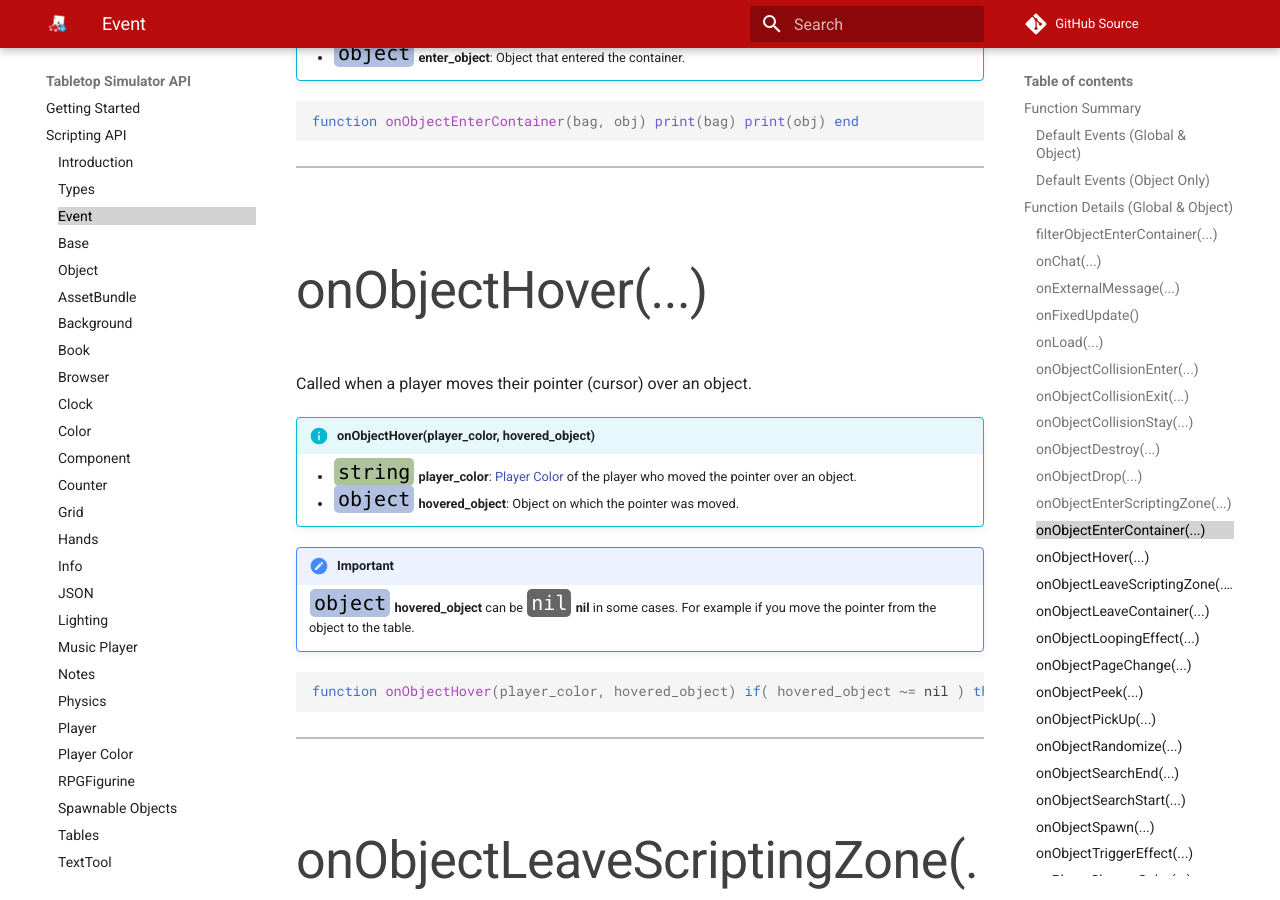
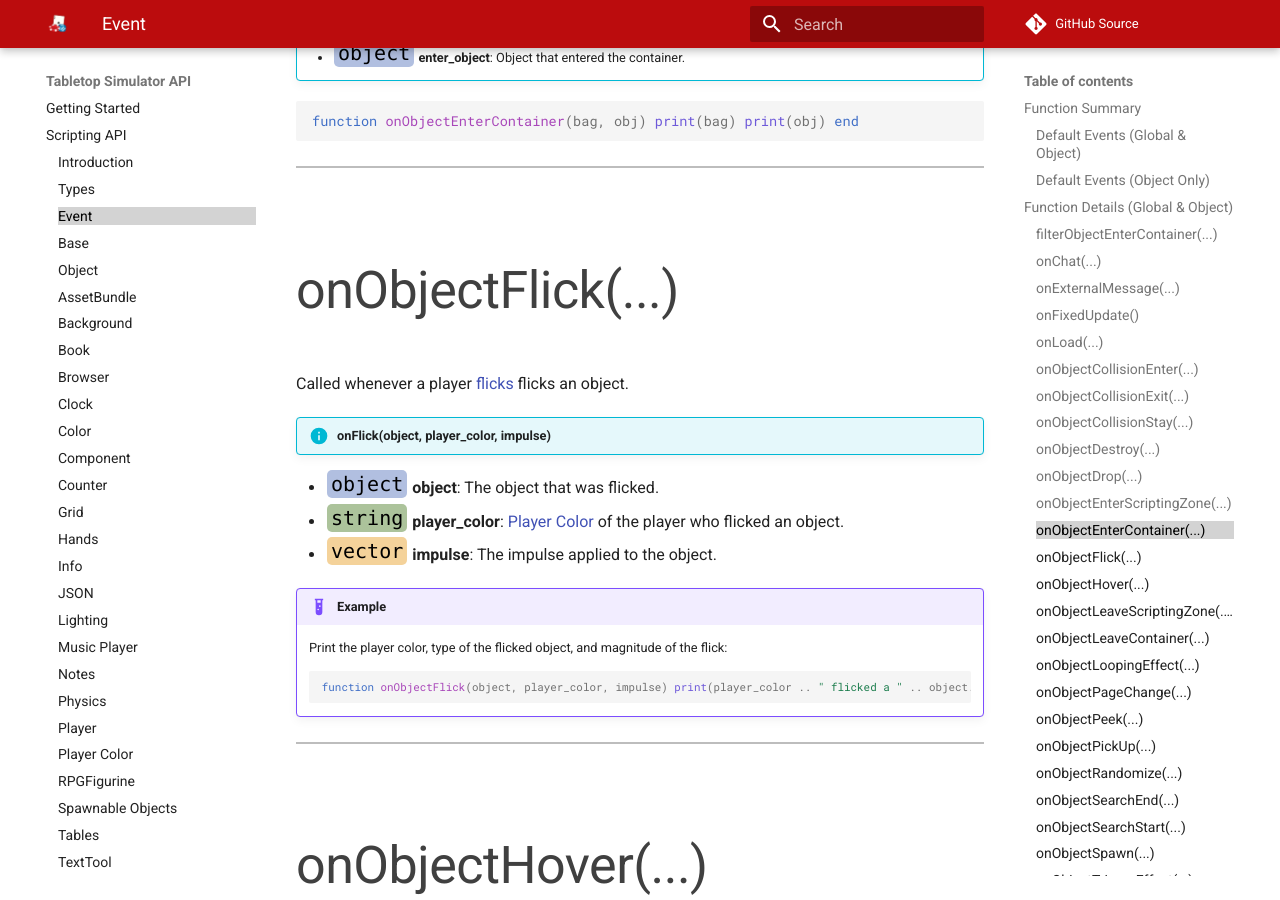
Before and after one commit to Berserk-Games/Tabletop-Simulator-API, an MkDocs documentation site: the page built from docs/event.md, in a window 1280 px wide and 900 px high, scrolled down 11019 px. Built offline with MkDocs 1.6.1 and Material for MkDocs 9.7.7, drawn with Linux system fonts in a browser that asks for light colours; comment, search, counter and statistics services are not loaded; some of the changed text lies outside the part shown.

Commit message:
Properly documented onFlick and onObjectFlick events.

````diff
--- a/docs/event.md
+++ b/docs/event.md
@@ -21,7 +21,7 @@ onObjectDestroy([<span class="tag obj"></span>](types.md)&nbsp;dying_object) | C
 onObjectDrop([<span class="tag str"></span>](types.md)&nbsp;player_color, [<span class="tag obj"></span>](types.md)&nbsp;dropped_object) | Called whenever any object is dropped by a player. | [<span class="i"></span>](#onobjectdrop)
 onObjectEnterScriptingZone([<span class="tag obj"></span>](types.md)&nbsp;zone, [<span class="tag obj"></span>](types.md)&nbsp;enter_object) | Called when any object enters any scripting zone. | [<span class="i"></span>](#onobjectenterscriptingzone)
 onObjectEnterContainer([<span class="tag obj"></span>](types.md)&nbsp;container, [<span class="tag obj"></span>](types.md)&nbsp;enter_object) | Called when any object enters any container. Includes decks | [<span class="i"></span>](#onobjectentercontainer)
-onObjectFlick([<span class="tag obj"></span>](types.md)&nbsp;hovered_object, [<span class="tag str"></span>](types.md)&nbsp;player_color, [<span class="tag flo"></span>](types.md)&nbsp;force) | Called when a player flicks an object. | [<span class="i"></span>](#onobjectflick)
+onObjectFlick([<span class="tag obj"></span>](types.md)&nbsp;object, [<span class="tag str"></span>](types.md)&nbsp;player_color, [<span class="tag vec"></span>](types.md)&nbsp;impulse) | Called when a player flicks an object. | [<span class="i"></span>](#onobjectflick)
 onObjectHover([<span class="tag str"></span>](types.md)&nbsp;player_color, [<span class="tag obj"></span>](types.md)&nbsp;hovered_object) | Called when a player moves their pointer (cursor) over an object. | [<span class="i"></span>](#onobjecthover)
 onObjectLeaveScriptingZone([<span class="tag obj"></span>](types.md)&nbsp;zone, [<span class="tag obj"></span>](types.md)&nbsp;enter_object) | Called when any object leaves any scripting zone. | [<span class="i"></span>](#onobjectleavescriptingzone)
 onObjectLeaveContainer([<span class="tag obj"></span>](types.md)&nbsp;container, [<span class="tag obj"></span>](types.md)&nbsp;leave_object) | Called when any object leaves any container. | [<span class="i"></span>](#onobjectleavecontainer)
@@ -65,7 +65,7 @@ onCollisionExit([<span class="tag tab"></span>](types.md)&nbsp;collision_info) |
 onCollisionStay([<span class="tag tab"></span>](types.md)&nbsp;collision_info) | Called **every frame** that an Object is colliding with the Object this function is on. | [<span class="i"></span>](#oncollisionstay)
 onDestroy() | Called when an Object it is on is destroyed. | [<span class="i"></span>](#ondestroy)
 onDrop([<span class="tag str"></span>](types.md)&nbsp;player_color) | Called when a player releases an Object after picking it up. | [<span class="i"></span>](#ondrop)
-onFlick([<span class="tag str"></span>](types.md)&nbsp;player_color, [<span class="tag flo"></span>](types.md)&nbsp;force) | Called when a player flicks the object. | [<span class="i"></span>](#onflick)
+onFlick([<span class="tag str"></span>](types.md)&nbsp;player_color, [<span class="tag vec"></span>](types.md)&nbsp;impulse) | Called when a player flicks the object. | [<span class="i"></span>](#onflick)
 onHover([<span class="tag str"></span>](types.md)&nbsp;player_color) | Called when a player moves their pointer (cursor) over an object. | [<span class="i"></span>](#onhover)
 onNumberTyped([<span class="tag str"></span>](types.md)&nbsp;player_color, [<span class="tag int"></span>](types.md)&nbsp;number_typed) | Called when a Player types a number over the container. |
 onPageChange() | Called when a Custom PDF page is changed. | [<span class="i"></span>](#onpagechange)
@@ -341,6 +341,25 @@ function onObjectEnterContainer(bag, obj)
 	print(obj)
 end
 ```
+
+---
+
+###onObjectFlick(...)
+
+Called whenever a player [flicks](https://kb.tabletopsimulator.com/game-tools/flick-tool/) flicks an object.
+
+!!!info "onFlick(object, player_color, impulse)"
+* [<span class="tag obj"></span>](types.md)&nbsp;**object**: The object that was flicked.
+* [<span class="tag str"></span>](types.md)&nbsp;**player_color**: [Player Color](player-color.md) of the player who flicked an object.
+* [<span class="tag vec"></span>](types.md)&nbsp;**impulse**: The impulse applied to the object.
+
+!!!example
+	Print the player color, type of the flicked object, and magnitude of the flick:
+	``` Lua
+	function onObjectFlick(object, player_color, impulse)
+		print(player_color .. " flicked a " .. object.type ..  " with impulse " .. impulse:magnitude())
+	end
+	```
 
 ---
 
@@ -836,6 +855,24 @@ end
 
 ---
 
+###onFlick(...)
+
+Called when a player [flicks](https://kb.tabletopsimulator.com/game-tools/flick-tool/) this [Object](object.md).
+
+!!!info "onFlick(player_color, impulse)"
+* [<span class="tag str"></span>](types.md)&nbsp;**player_color**: [Player Color](player-color.md) of the player who flicked this object.
+* [<span class="tag vec"></span>](types.md)&nbsp;**impulse**: The impulse applied to the object.
+
+!!!example
+	Print the player color and magnitude of the flick:
+	``` Lua
+	function onFlick(player_color, impulse)
+		print(player_color .. " flicked with impulse " .. impulse:magnitude())
+	end
+	```
+
+---
+
 ###onHover(...)
 
 Called when a player moves their pointer (cursor) over an object.
````
